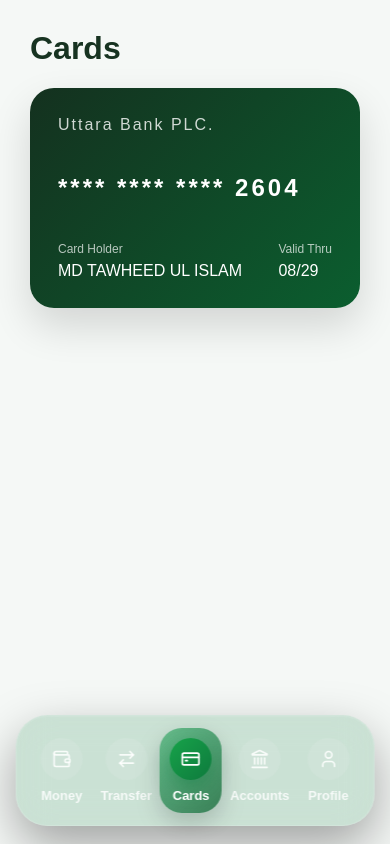
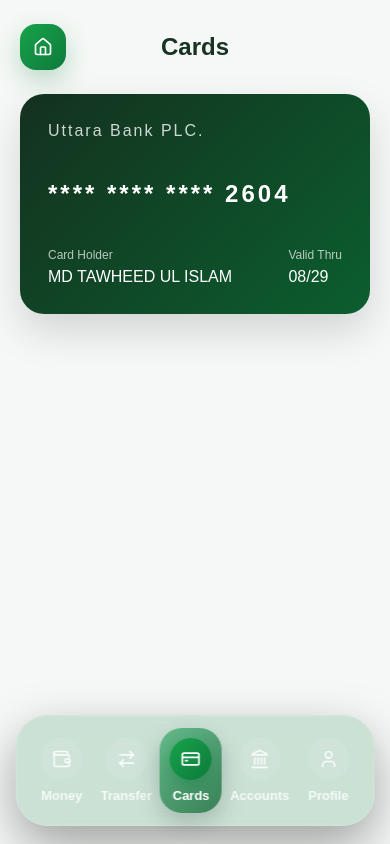
Before and after one commit to TawheedTechverse/Uttara-Bank-App, a React (Vite) app: page /cards in a window 390 px wide. Built offline with nearby package versions, Linux system fonts and the light colour scheme.

Commit message:
Added mobile header

```diff
--- /dev/null
+++ b/src/components/MobileHeader.jsx
@@ -0,0 +1,64 @@
+import { useNavigate } from "react-router-dom";
+import { motion } from "framer-motion";
+import { House } from "lucide-react";
+
+export default function MobileHeader({ title }) {
+  const navigate = useNavigate();
+
+  return (
+    <div style={styles.header}>
+      <motion.button
+        style={styles.homeBtn}
+        onClick={() => navigate("/dashboard")}
+        whileHover={{ scale: 1.06, y: -2 }}
+        whileTap={{ scale: 0.95 }}
+        transition={{ type: "spring", stiffness: 300, damping: 18 }}
+      >
+        <House size={20} color="#ffffff" />
+      </motion.button>
+
+      <h1 style={styles.title}>{title}</h1>
+
+      <div style={styles.rightSpace} />
+    </div>
+  );
+}
+
+const styles = {
+  header: {
+    display: "flex",
+    alignItems: "center",
+    justifyContent: "space-between",
+    marginBottom: "24px",
+    gap: "12px",
+  },
+
+  homeBtn: {
+    width: "46px",
+    height: "46px",
+    border: "none",
+    borderRadius: "16px",
+    background: "linear-gradient(135deg, #17a34a, #0E7A3D)",
+    display: "flex",
+    alignItems: "center",
+    justifyContent: "center",
+    cursor: "pointer",
+    boxShadow: "0 10px 25px rgba(14,122,61,0.25)",
+    flexShrink: 0,
+  },
+
+  title: {
+    margin: 0,
+    flex: 1,
+    textAlign: "center",
+    fontSize: "clamp(24px, 5vw, 40px)",
+    color: "#173321",
+    fontWeight: "800",
+  },
+
+  rightSpace: {
+    width: "46px",
+    height: "46px",
+    flexShrink: 0,
+  },
+};
--- a/src/pages/Accounts.jsx
+++ b/src/pages/Accounts.jsx
@@ -1,5 +1,7 @@
 import { motion } from "framer-motion";
 import BottomNav from "../components/BottomNav.jsx";
+import MobileHeader from "../components/MobileHeader.jsx";
+
 export default function Accounts() {
   const accounts = [
     { type: "Savings Account", number: "****4582", balance: "৳ 85,620.25" },
@@ -9,9 +11,8 @@
 
   return (
     <div style={styles.page}>
-
       <main style={styles.main}>
-        <h1 style={styles.title}>Accounts</h1>
+        <MobileHeader title="Accounts" />
 
         <div style={styles.grid}>
           {accounts.map((acc) => (
@@ -28,26 +29,37 @@
           ))}
         </div>
       </main>
+
       <BottomNav />
     </div>
   );
 }
 
 const styles = {
-  page: { minHeight: "100vh", display: "flex", background: "#f5f8f6" },
-  main: { flex: 1, padding: "30px", paddingBottom: "120px" },
-  title: { marginTop: 0, color: "#173321" },
+  page: {
+    minHeight: "100vh",
+    background: "#f5f8f6",
+  },
+
+  main: {
+    padding: "24px 20px 120px",
+    maxWidth: "900px",
+    margin: "0 auto",
+  },
+
   grid: {
     display: "grid",
     gridTemplateColumns: "repeat(auto-fit, minmax(240px, 1fr))",
     gap: "18px",
   },
+
   card: {
     background: "white",
     borderRadius: "20px",
     padding: "22px",
     boxShadow: "0 10px 25px rgba(0,0,0,0.06)",
   },
+
   label: { margin: 0, color: "#666" },
   balance: { margin: "10px 0", color: "#173321" },
   number: { margin: 0, color: "#888" },
--- a/src/pages/Cards.jsx
+++ b/src/pages/Cards.jsx
@@ -1,11 +1,12 @@
 import { motion } from "framer-motion";
 import BottomNav from "../components/BottomNav.jsx";
+import MobileHeader from "../components/MobileHeader.jsx";
+
 export default function Cards() {
   return (
     <div style={styles.page}>
-
       <main style={styles.main}>
-        <h1 style={styles.title}>Cards</h1>
+        <MobileHeader title="Cards" />
 
         <motion.div
           style={styles.cardBox}
@@ -28,23 +29,34 @@
           </div>
         </motion.div>
       </main>
+
       <BottomNav />
     </div>
   );
 }
 
 const styles = {
-  page: { minHeight: "100vh", display: "flex", background: "#f5f8f6" },
-  main: { flex: 1, padding: "30px", paddingBottom: "120px" },
-  title: { marginTop: 0, color: "#173321" },
+  page: {
+    minHeight: "100vh",
+    background: "#f5f8f6",
+  },
+
+  main: {
+    padding: "24px 20px 120px",
+    maxWidth: "900px",
+    margin: "0 auto",
+  },
+
   cardBox: {
     maxWidth: "460px",
+    margin: "0 auto",
     borderRadius: "24px",
     padding: "28px",
     background: "linear-gradient(135deg, #14311F, #0B5E2F)",
     color: "white",
     boxShadow: "0 18px 40px rgba(0,0,0,0.14)",
   },
+
   bank: { margin: 0, opacity: 0.8, letterSpacing: "2px" },
   number: { marginTop: "40px", letterSpacing: "3px" },
   bottom: { marginTop: "40px", display: "flex", justifyContent: "space-between" },
--- a/src/pages/Payments.jsx
+++ b/src/pages/Payments.jsx
@@ -1,13 +1,14 @@
 import { motion } from "framer-motion";
 import BottomNav from "../components/BottomNav.jsx";
+import MobileHeader from "../components/MobileHeader.jsx";
+
 export default function Payments() {
   const items = ["Electricity Bill", "Gas Bill", "Internet Bill", "Mobile Recharge"];
 
   return (
     <div style={styles.page}>
-
       <main style={styles.main}>
-        <h1 style={styles.title}>Payments</h1>
+        <MobileHeader title="Payments" />
 
         <div style={styles.grid}>
           {items.map((item) => (
@@ -23,20 +24,30 @@
           ))}
         </div>
       </main>
+
       <BottomNav />
     </div>
   );
 }
 
 const styles = {
-  page: { minHeight: "100vh", display: "flex", background: "#f5f8f6" },
-  main: { flex: 1, padding: "30px", paddingBottom: "120px" },
-  title: { marginTop: 0, color: "#173321" },
+  page: {
+    minHeight: "100vh",
+    background: "#f5f8f6",
+  },
+
+  main: {
+    padding: "24px 20px 120px",
+    maxWidth: "900px",
+    margin: "0 auto",
+  },
+
   grid: {
     display: "grid",
     gridTemplateColumns: "repeat(auto-fit, minmax(220px, 1fr))",
     gap: "18px",
   },
+
   card: {
     background: "white",
     border: "none",
--- a/src/pages/Profile.jsx
+++ b/src/pages/Profile.jsx
@@ -1,10 +1,12 @@
 import { motion } from "framer-motion";
 import BottomNav from "../components/BottomNav.jsx";
+import MobileHeader from "../components/MobileHeader.jsx";
+
 export default function Profile() {
   return (
     <div style={styles.page}>
       <main style={styles.main}>
-        <h1 style={styles.title}>Profile</h1>
+        <MobileHeader title="Profile" />
 
         <motion.div
           style={styles.card}
@@ -17,19 +19,30 @@
           <p><strong>Phone:</strong> +8801XXXXXXXXX</p>
         </motion.div>
       </main>
+
       <BottomNav />
     </div>
   );
 }
 
 const styles = {
-  page: { minHeight: "100vh", display: "flex", background: "#f5f8f6" },
-  main: { flex: 1, padding: "30px", paddingBottom: "120px" },
-  title: { marginTop: 0, color: "#173321" },
+  page: {
+    minHeight: "100vh",
+    background: "#f5f8f6",
+  },
+
+  main: {
+    padding: "24px 20px 120px",
+    maxWidth: "900px",
+    margin: "0 auto",
+  },
+
   card: {
-    maxWidth: "500px",
+    width: "100%",
+    maxWidth: "520px",
+    margin: "0 auto",
     background: "white",
-    borderRadius: "20px",
+    borderRadius: "24px",
     padding: "24px",
     boxShadow: "0 10px 25px rgba(0,0,0,0.06)",
     lineHeight: 1.8,
--- a/src/pages/Transfer.jsx
+++ b/src/pages/Transfer.jsx
@@ -1,10 +1,12 @@
 import { motion } from "framer-motion";
 import BottomNav from "../components/BottomNav.jsx";
+import MobileHeader from "../components/MobileHeader.jsx";
+
 export default function Transfer() {
   return (
     <div style={styles.page}>
       <main style={styles.main}>
-        <h1 style={styles.title}>Transfer Money</h1>
+        <MobileHeader title="Transfer" />
 
         <div style={styles.card}>
           <input type="text" placeholder="From Account" style={styles.input} />
@@ -22,17 +24,27 @@
           </motion.button>
         </div>
       </main>
+
       <BottomNav />
     </div>
   );
 }
 
 const styles = {
-  page: { minHeight: "100vh", display: "flex", background: "#f5f8f6" },
-  main: { flex: 1, padding: "30px", paddingBottom: "120px" },
-  title: { marginTop: 0, color: "#173321" },
+  page: {
+    minHeight: "100vh",
+    background: "#f5f8f6",
+  },
+
+  main: {
+    padding: "24px 20px 120px",
+    maxWidth: "900px",
+    margin: "0 auto",
+  },
+
   card: {
     maxWidth: "520px",
+    margin: "0 auto",
     background: "white",
     borderRadius: "24px",
     padding: "24px",
@@ -41,6 +53,7 @@
     flexDirection: "column",
     gap: "16px",
   },
+
   input: {
     height: "54px",
     borderRadius: "14px",
@@ -49,6 +62,7 @@
     fontSize: "16px",
     outline: "none",
   },
+
   button: {
     height: "54px",
     borderRadius: "14px",
```
